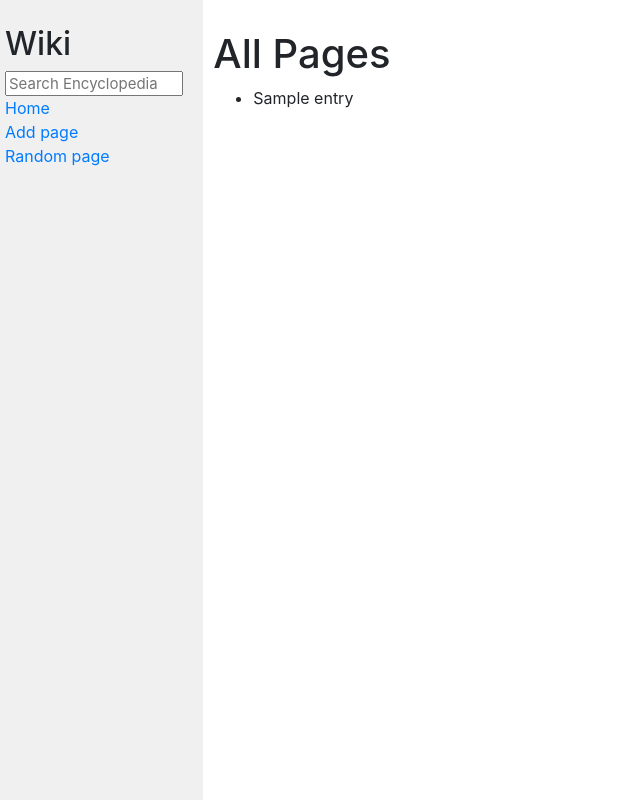
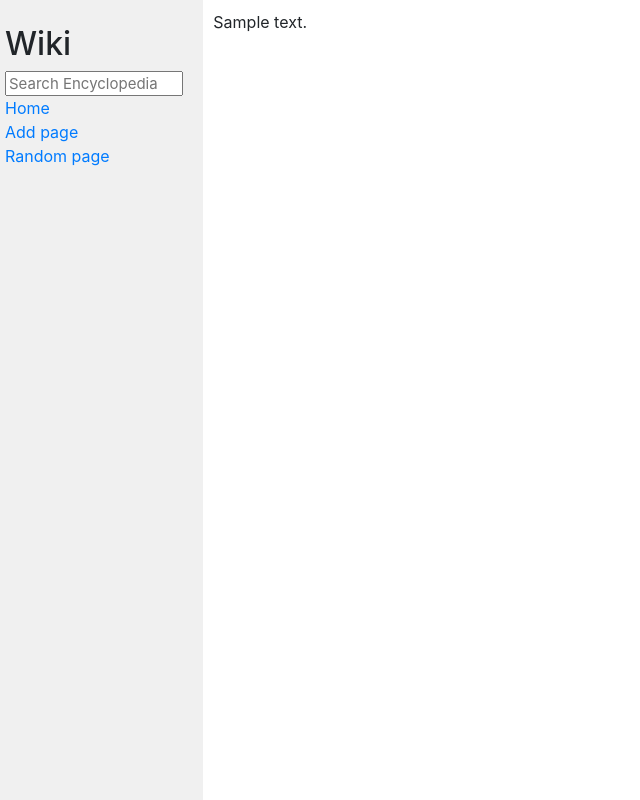
Before and after one commit to Alexandr6363/wiki, a Django app: template wiki/encyclopedia/templates/encyclopedia/get_page.html in a window 1280 px wide. Shown: the whole page, without its empty margins (0-640 px from the left). Run offline with Django 3.2, Linux system fonts and the light colour scheme; the template is opened without the code that fills it: most values are stand-ins (such as "Sample title", 1, 10 or a date in 2020); some libraries are stand-ins or nearby versions.

Commit message:
get_page done

```diff
--- a/wiki/encyclopedia/templates/encyclopedia/get_page.html
+++ b/wiki/encyclopedia/templates/encyclopedia/get_page.html
@@ -5,12 +5,5 @@
 {% endblock %}
 
 {% block body %}
-    <h1>All Pages</h1>
-
-    <ul>
-        {% for entry in entries %}
-            <li>{{ entry }}</li>
-        {% endfor %}
-    </ul>
-
+{{ content }}
 {% endblock %}
--- a/wiki/encyclopedia/templates/encyclopedia/index.html
+++ b/wiki/encyclopedia/templates/encyclopedia/index.html
@@ -9,7 +9,9 @@
 
     <ul>
         {% for entry in entries %}
-            <li>{{ entry }}</li>
+        <li>
+            <a href="{{ entry }}">{{ entry }}</a>
+        </li>
         {% endfor %}
     </ul>
 
```
Also changed, not shown: wiki/encyclopedia/views.py (+5 -2 lines).
